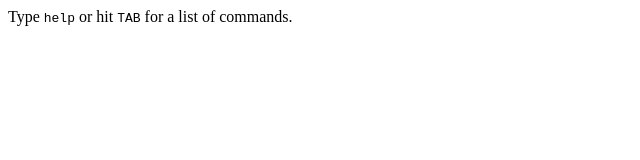
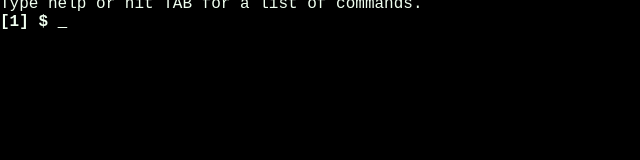
Before and after one commit to sophiedankel/sophies-world, a website: page index.html in a window 1280 px wide. Shown: the whole page, without its empty margins (0-640 px from the left). Drawn offline with nearby package versions, Linux system fonts and the light colour scheme.

Commit message:
Testing index.html

```diff
--- a/index.html
+++ b/index.html
@@ -25,7 +25,7 @@
   <script src="js/shell.js"></script>
   <script src="js/pathhandler.js"></script>
   <script src="js/input.js"></script>
-  <script src="js/example.js"></scr
+  <script src="js/example.js"></script>
   <style type="text/css">
     html, body {
       height: 100%;
```
